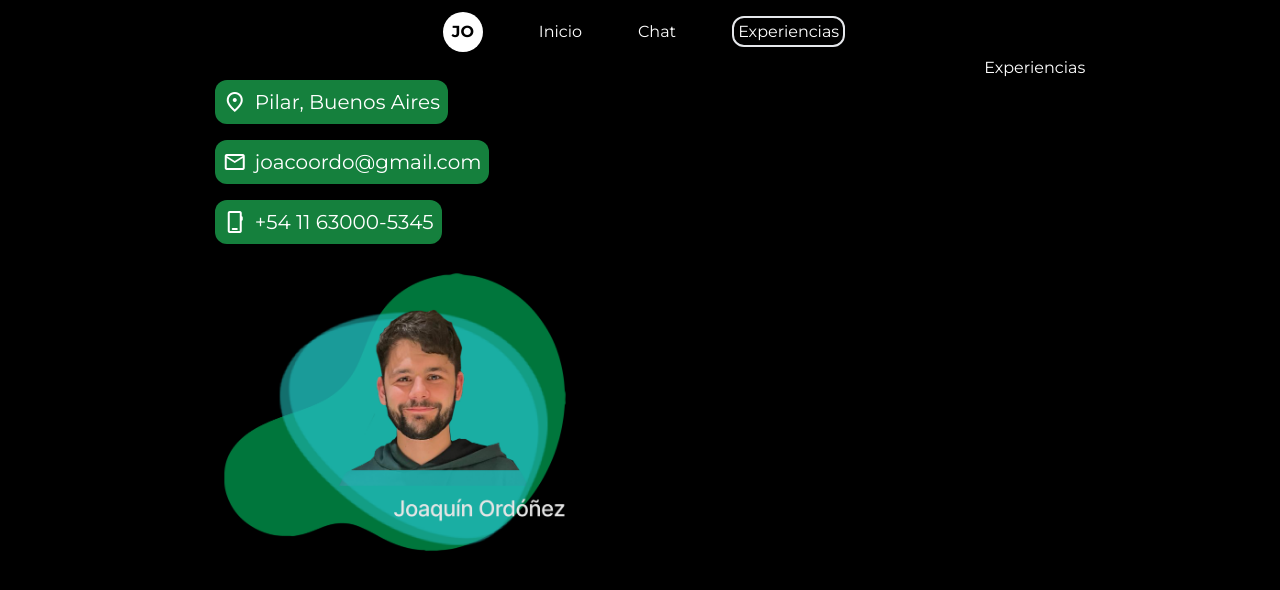
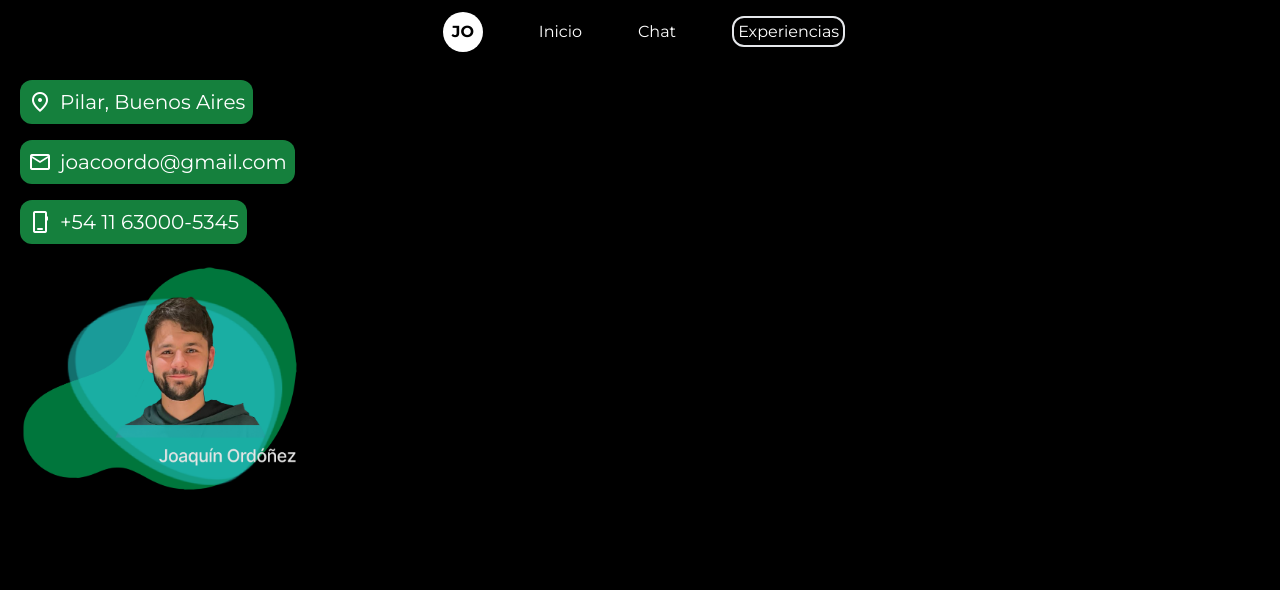
Before and after one commit to joac001/portfolio, a Next.js app: page /experiencias in a window 1280 px wide. Shown: the top 590 px of the page. Built offline with nearby package versions, Linux system fonts and the light colour scheme.

Commit message:
Error working in master: fixed some issues of the navbar.

```diff
--- a/src/app/components/botBubble.js
+++ b/src/app/components/botBubble.js
@@ -1,7 +1,7 @@
 export default function BotBubble({text}) {
     return (
         // Chat bubble like every chat app
-        <span className="flex flex-wrap justify-start max-w-[80%]">
+        <span className="flex flex-wrap justify-start max-w-[80e%]">
             <div className="bg-white rounded-lg p-2 m-2">
                 <p className="text-black">{text}</p>
             </div>
--- /dev/null
+++ b/src/app/components/eperienceTab.js
@@ -0,0 +1,3 @@
+export default function ExperienceTab() {
+
+}
--- a/src/app/components/navBar.js
+++ b/src/app/components/navBar.js
@@ -47,21 +47,21 @@ export default function NavBar() {
         <section className="relative max-[1000px]:justify-center">
                 <nav className="fixed top-0 left-0 right-0 flex flex-row justify-around items-center h-[5vh] bg-gradient-to-b from-black to-transparent p-4 pt-8 max-[1000px]:w-full">
                 <div className="flex flex-row justify-between items-center">
-                    <Link href={pages.Inicio.url} onClick={() => handleChangeView(pages.Inicio.url)}>
+                    <Link className="w-auto h-auto ml-2" href={pages.Inicio.url} onClick={() => handleChangeView(pages.Inicio.url)}>
                         <span
-                            className={`flex justify-center items-center text-black font-bold ml-2 rounded-full bg-white w-10 h-10`}>JO</span>
+                            className={`flex justify-center items-center text-black font-bold rounded-full bg-white w-10 h-10`}>JO</span>
                     </Link>
-                    <Link href={pages.Inicio.url} onClick={() => handleChangeView(pages.Inicio.url)}>
+                    <Link className="w-auto h-auto ml-14 max-[1000px]:ml-8" href={pages.Inicio.url} onClick={() => handleChangeView(pages.Inicio.url)}>
                         <span
-                            className={`ml-14 max-[1000px]:ml-8 ease-in-out duration-200 ${page === pages.Inicio.idx ? 'border-2 rounded-xl p-1' : ''}`}>Inicio</span>
+                            className={`ease-in-out duration-200 ${page === pages.Inicio.idx ? 'border-2 rounded-xl p-1' : ''}`}>Inicio</span>
                     </Link>
-                    <Link href={pages.Chat.url} onClick={() => handleChangeView(pages.Chat.url)}>
+                        <Link className="w-auto h-auto ml-14 max-[1000px]:ml-8" href={pages.Chat.url} onClick={() => handleChangeView(pages.Chat.url)}>
                         <span
-                            className={`ml-14 max-[1000px]:ml-8 transition-all ease-in-out duration-100 ${page === pages.Chat.idx ? 'border-2 rounded-xl p-1' : ''}`}>Chat</span>
+                            className={`transition-all ease-in-out duration-100 ${page === pages.Chat.idx ? 'border-2 rounded-xl p-1' : ''}`}>Chat</span>
                     </Link>
-                    <Link href={pages.Experiencias.url} onClick={() => handleChangeView(pages.Experiencias.url)}>
+                    <Link className="w-auto h-auto ml-14 max-[1000px]:ml-8" href={pages.Experiencias.url} onClick={() => handleChangeView(pages.Experiencias.url)}>
                         <span
-                            className={`ml-14 max-[1000px]:ml-8 transition-all ease-in-out duration-100 ${page === pages.Experiencias.idx ? 'border-2 rounded-xl p-1' : ''}`}>Experiencias</span>
+                            className={`transition-all ease-in-out duration-100 ${page === pages.Experiencias.idx ? 'border-2 rounded-xl p-1' : ''}`}>Experiencias</span>
                     </Link>
                 </div>
             </nav>
--- a/src/app/experiencias/page.js
+++ b/src/app/experiencias/page.js
@@ -1,7 +1,9 @@
+import ExperienceTab from "@/app/components/eperienceTab";
+
 export default function Experiencias() {
     return (
-        <div>
-            <h1>Experiencias</h1>
-        </div>
+        <section className="flex flex-col p-5">
+            <ExperienceTab />
+        </section>
     );
 }
--- a/src/app/layout.js
+++ b/src/app/layout.js
@@ -16,7 +16,7 @@ export default function RootLayout({ children }) {
 
                 <NavBar/>
 
-                <div className="flex max-[1250px]:flex-col justify-around">
+                <div className="grid grid-cols-[25%,75%] max-[1250px]:grid-cols-[100%] justify-around">
 
                     <SideBar/>
                     <main className="mt-14">
```
